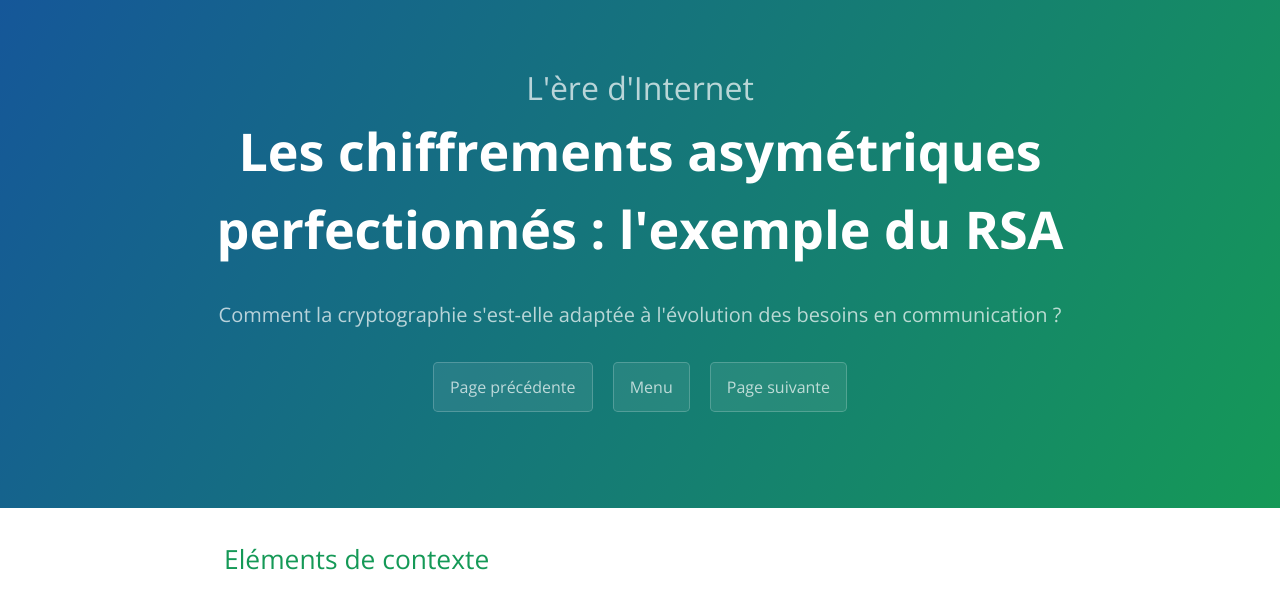
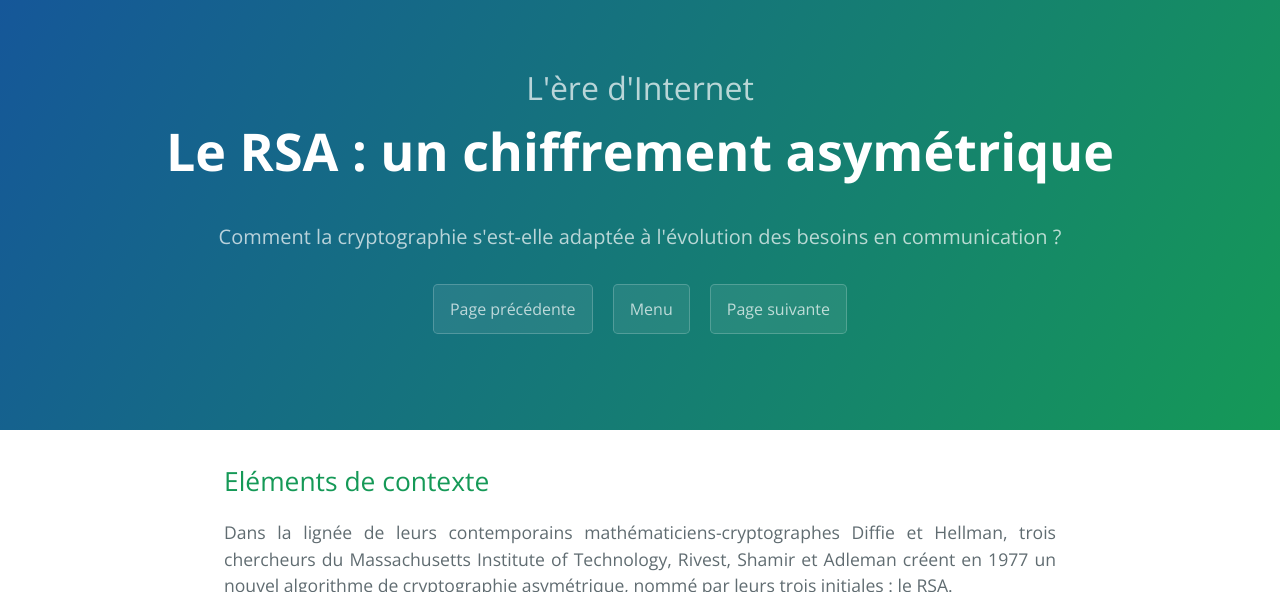
Before and after one commit to SamuelGallay/CryptoTPE, a Jekyll site: the page built from pages/4_Internet/3_rsa.md, in a window 1280 px wide and 900 px high, cut to the strip 0-592 px from the top of the window. Built offline with Jekyll 4.4.1, drawn with Linux system fonts in a browser that asks for light colours; our own code applies the rules of GitHub Pages for plain Markdown files; formulas are drawn with MathJax 3.

Commit message:
Update 3_rsa.md

```diff
--- a/pages/4_Internet/3_rsa.md
+++ b/pages/4_Internet/3_rsa.md
@@ -1,5 +1,5 @@
 ---
-title: "Les chiffrements asymétriques perfectionnés : l'exemple du RSA"
+title: "Le RSA : un chiffrement asymétrique"
 precedente: /diffie-hellman/
 permalink: /rsa/
 suivante: /quantique/
```
